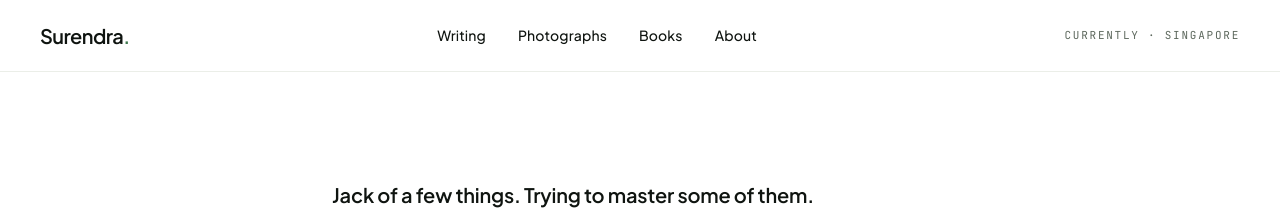
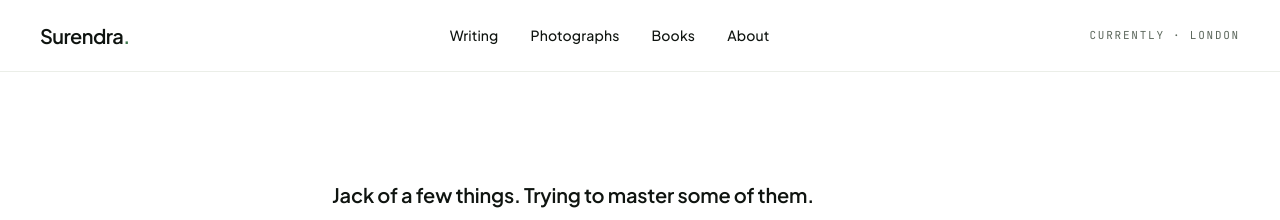
Before and after one commit to surendrachaplot/surendrachaplot, a Jekyll site: the page built from index.md, in a window 1280 px wide. Shown: the top 220 px of the page. Built offline with Jekyll 4.4.1, drawn with Linux system fonts in a browser that asks for light colours.

Commit message:
Update currently: London
Co-Authored-By: Claude Sonnet 4.6 <noreply@anthropic.com>

```diff
--- a/_config.yml
+++ b/_config.yml
@@ -20,7 +20,7 @@ social:
   - { label: "RSS",       url: "/feed.xml" }
 
 # Footer
-currently: "Singapore"
+currently: "London"
 established: 2009
 
 # Build
```
